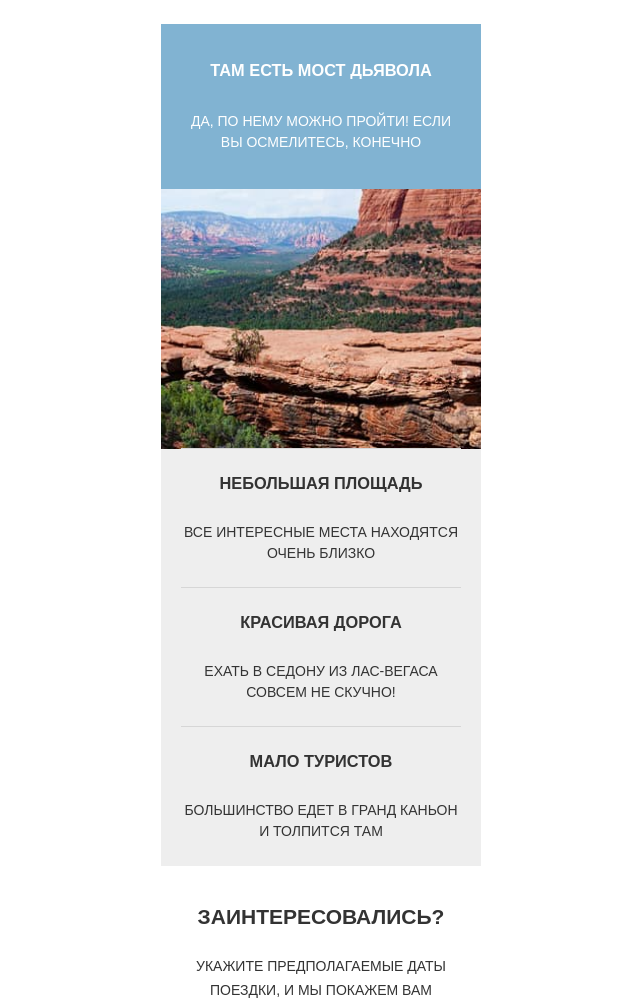
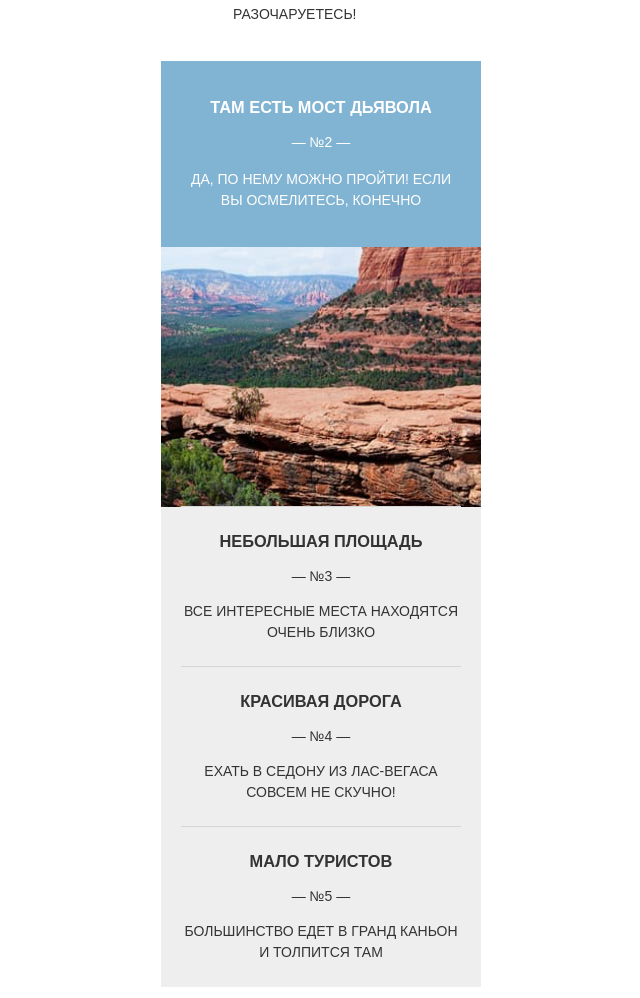
Before and after one commit to yyakimov/dodo-html-school, a website: page index.html in a window 1280 px wide. Shown: the part 1579-2577 px from the top of the page, without its empty margins (319-959 px from the left). Drawn offline with Linux system fonts and the light colour scheme.

Commit message:
Lesson 5
Add reasons bullets

```diff
--- a/index.html
+++ b/index.html
@@ -113,6 +113,7 @@
           <li class="reasons-list__item">
             <article class="city-reason">
               <h3 class="city-reason__header title-s">Настоящий городок</h3>
+              <p class="city-reason__bullet">— №1 —</p>
               <p class="city-reason__text">
                 Седона не аттракцион для туристов, там течет своя жизнь
               </p>
@@ -172,6 +173,7 @@
           <li class="reasons-item">
             <article class="bridge-reason">
               <h3 class="bridge-reason__header">Там есть Мост дьявола</h3>
+              <p class="bridge-reason__bullet">— №2 —</p>
               <p class="bridge-reason__text">
                 Да, по нему можно пройти! Если вы осмелитесь, конечно
               </p>
@@ -181,6 +183,7 @@
           <li class="reasons-item">
             <article class="reason">
               <h3 class="reason__header">Небольшая площадь</h3>
+              <p class="reason__bullet">— №3 —</p>
               <p class="reason__text">
                 Все интересные места находятся очень близко
               </p>
@@ -189,6 +192,7 @@
           <li class="reasons-item">
             <article class="reason">
               <h3 class="reason__header">Красивая дорога</h3>
+              <p class="reason__bullet">— №4 —</p>
               <p class="reason__text">
                 Ехать в седону из лас-вегаса совсем не скучно!
               </p>
@@ -197,6 +201,7 @@
           <li class="reasons-item">
             <article class="reason">
               <h3 class="reason__header">Мало туристов</h3>
+              <p class="reason__bullet">— №5 —</p>
               <p class="reason__text">
                 Большинство едет в гранд каньон и толпится там
               </p>
--- a/styles/blocks/bridge-reason.css
+++ b/styles/blocks/bridge-reason.css
@@ -7,6 +7,10 @@
     padding: 36px 20px 14px 20px;
 }
 
+.bridge-reason__bullet {
+    padding: 0 20px 16px 20px;
+}
+
 .bridge-reason__text {
-    padding: 16px 20px 36px 20px;
+    padding: 0 20px 36px 20px;
 }
--- a/styles/blocks/city-reason.css
+++ b/styles/blocks/city-reason.css
@@ -5,6 +5,10 @@
 
 .city-reason__header {
     padding: 57px 20px 12px 20px;
+}
+
+.city-reason__bullet {
+    padding: 0 20px 16px 20px;
 }
 
 .city-reason__text {
```
